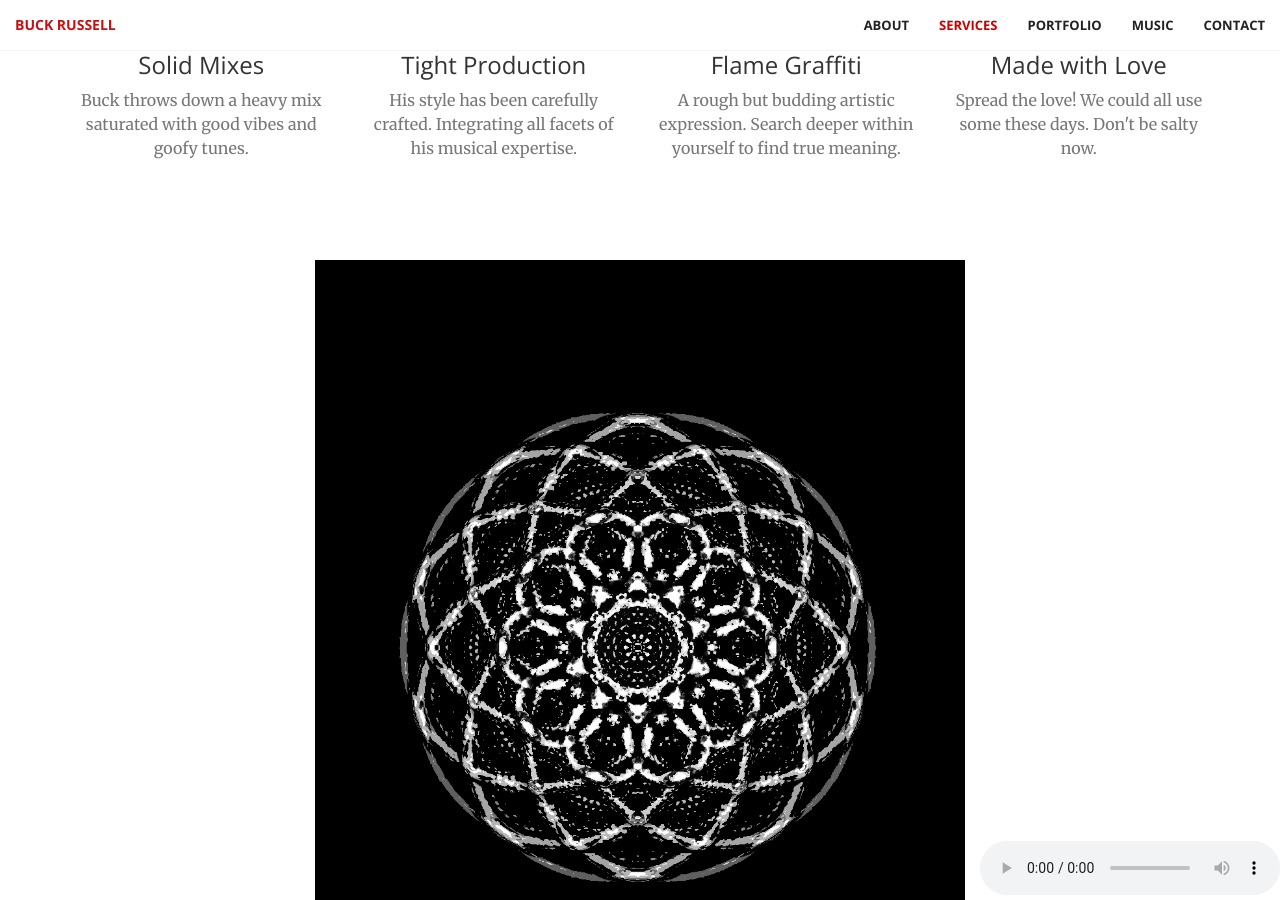
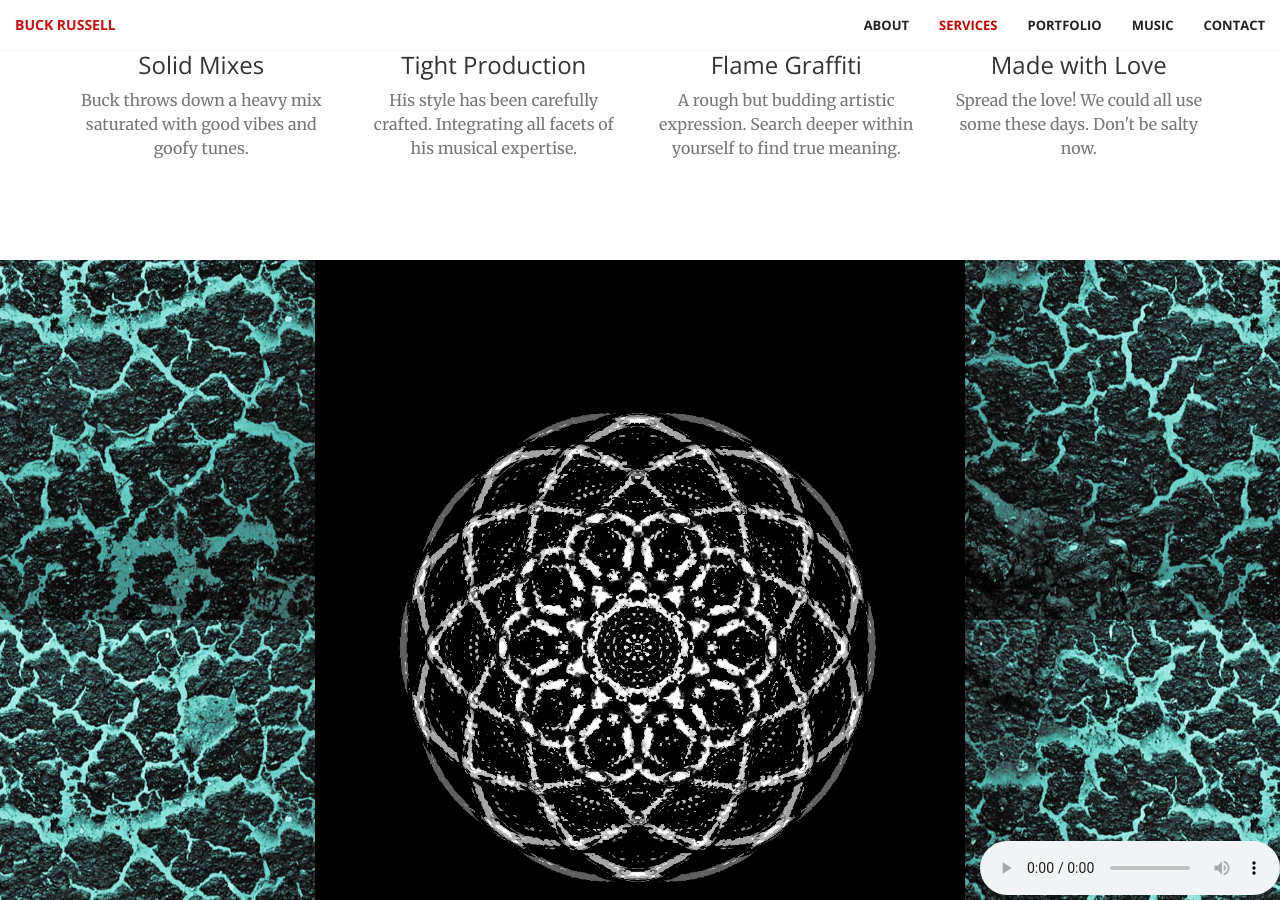
Before and after one commit to buckrussell/buckrussell.github.io, a Jekyll site: the page index.html, which Jekyll copies as it is, in a window 1280 px wide and 900 px high, scrolled down 1610 px. Built offline with Jekyll 4.4.1, drawn with Linux system fonts in a browser that asks for light colours.

Commit message:
Update creative.css

```diff
--- a/css/creative.css
+++ b/css/creative.css
@@ -261,7 +261,7 @@ header .header-content .header-content-inner p {
 #portfolio {
    background-image: url(../img/bluelavatexture.jpg);
    background-position: center;
-   background-repeat: repeat-y;
+   background-repeat: repeat;
 }
 
 .portfolio-box {
```
